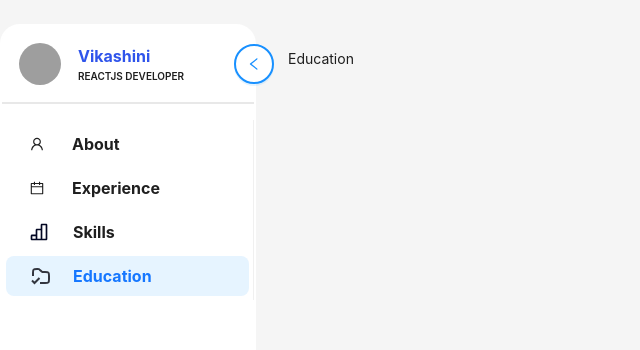
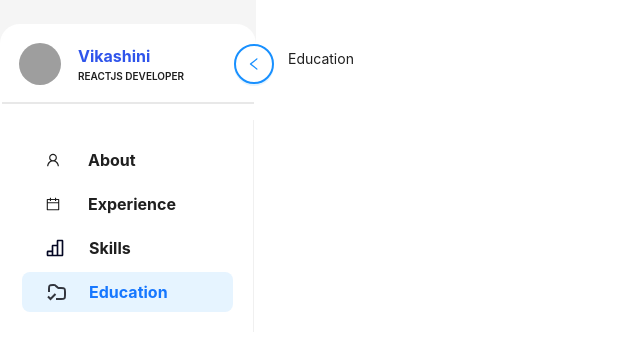
Before and after one commit to hieunv12/my-cv, a React (Create React App) app: page /user/education in a window 1280 px wide. Shown: the top 350 px of the page, without its empty margins (0-640 px from the left). Built offline with nearby package versions, Linux system fonts and the light colour scheme; grey boxes are pictures that could not be loaded.

Commit message:
fix lỗi

```diff
--- a/src/components/HeaderMenu.tsx
+++ b/src/components/HeaderMenu.tsx
@@ -115,7 +115,7 @@ const HeaderMenu = ({ children }: any) => {
           selectedKeys={getSelectedKeys()}
           inlineCollapsed={collapsed}
           mode="inline"
-          style={{ fontSize: 16, fontWeight: "bold" }}
+          style={{ fontSize: 16, fontWeight: "bold", padding: 16 }}
         >
           <Menu.Item key="about" icon={<UserOutlined />}>
             <Link to="user/about" style={{ marginLeft: 18 }}>
@@ -141,7 +141,7 @@ const HeaderMenu = ({ children }: any) => {
       </Sider>
 
 {/* chứa các page con : About, Experience, Skills, Education */}
-      <Layout style={{paddingLeft:32,paddingRight:32,paddingTop:50}}>
+      <Layout style={{paddingLeft:32,paddingRight:32,paddingTop:50, background: "white"}}>
         <Content >{children}</Content>
       </Layout>
     </Layout>
```
